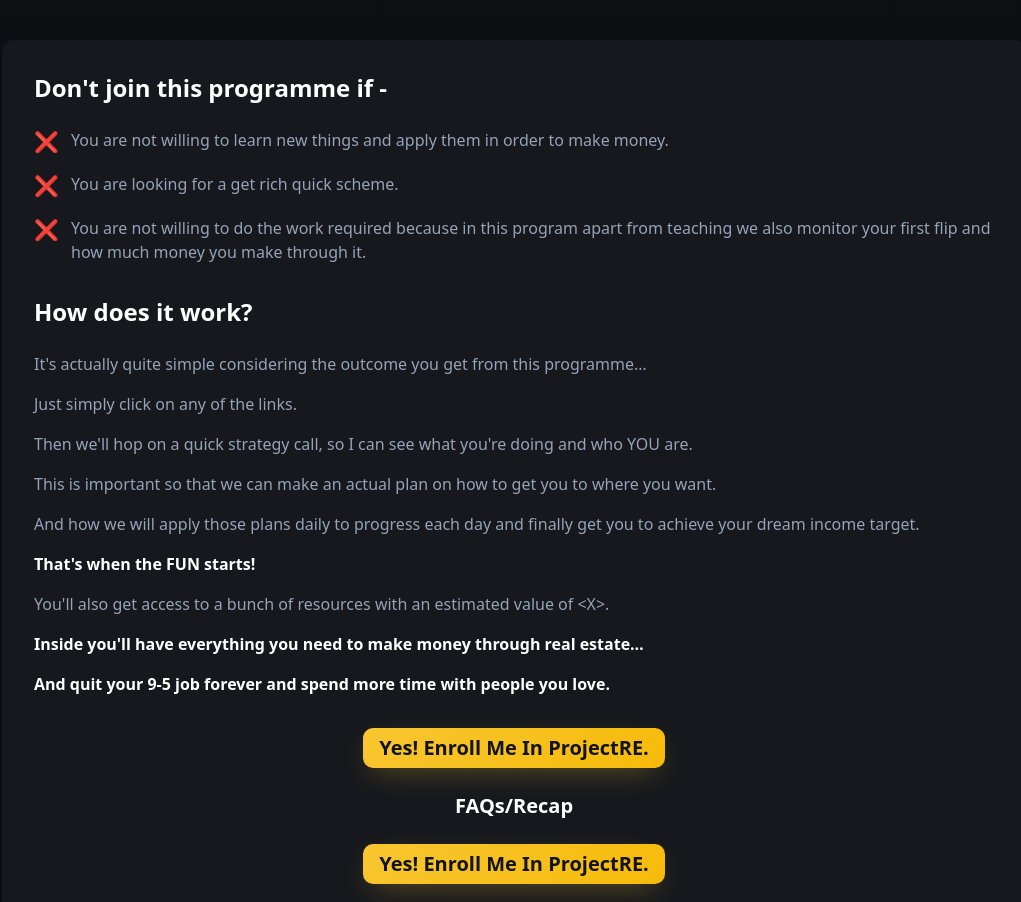
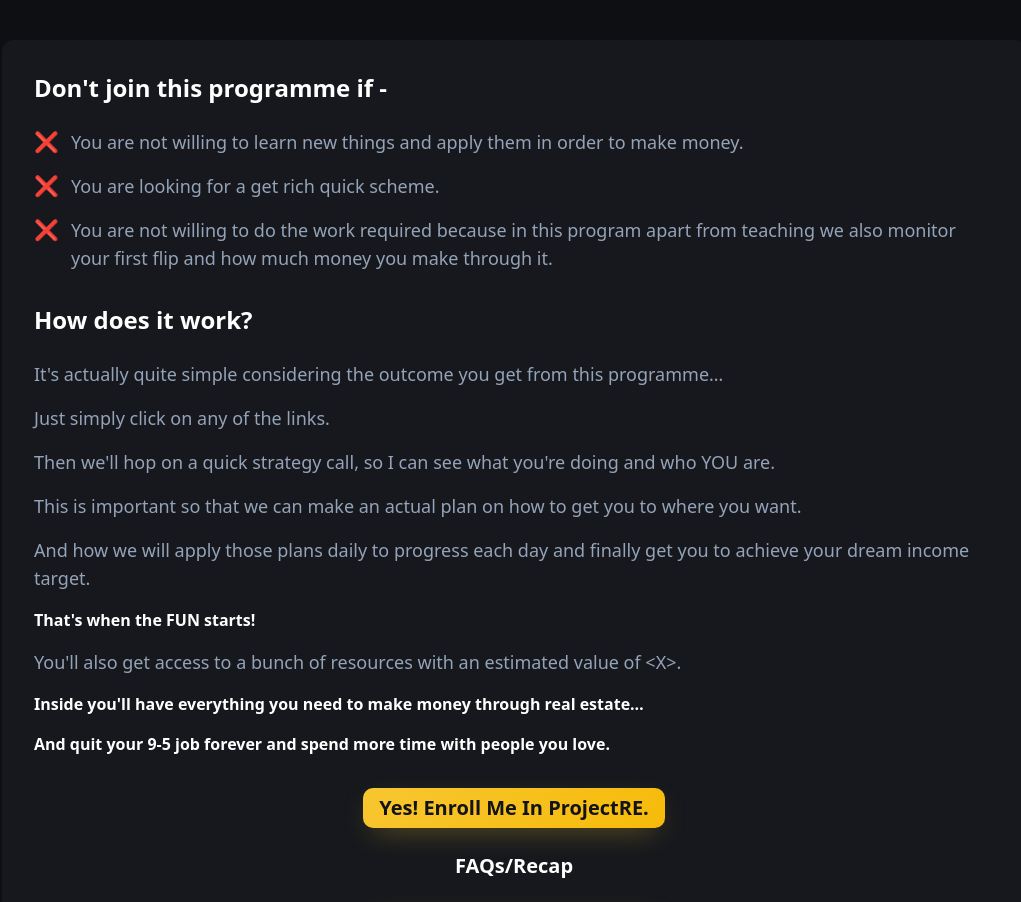
Before and after one commit to AnantGH/sales-page-clone-studio, a React (Vite) app: page / in a window 1280 px wide. Shown: the part 7140-8042 px from the top of the page, without its empty margins (126-1147 px from the left). Built offline with nearby package versions, Linux system fonts and the light colour scheme.

Commit message:
Increase font size for QualificationSection text content
cgen-8ba6041746d24cc2a7ec2f0372fe9662

```diff
--- a/src/components/QualificationSection.tsx
+++ b/src/components/QualificationSection.tsx
@@ -9,40 +9,40 @@ const QualificationSection = () => {
         <div className="space-y-4 mb-8">
           <div className="flex items-start gap-3">
             <span className="text-red-500 text-xl font-bold">❌</span>
-            <p className="text-muted-foreground">You are not willing to learn new things and apply them in order to make money.</p>
+            <p className="text-muted-foreground text-lg">You are not willing to learn new things and apply them in order to make money.</p>
           </div>
 
           <div className="flex items-start gap-3">
             <span className="text-red-500 text-xl font-bold">❌</span>
-            <p className="text-muted-foreground">You are looking for a get rich quick scheme.</p>
+            <p className="text-muted-foreground text-lg">You are looking for a get rich quick scheme.</p>
           </div>
 
           <div className="flex items-start gap-3">
             <span className="text-red-500 text-xl font-bold">❌</span>
-            <p className="text-muted-foreground">You are not willing to do the work required because in this program apart from teaching we also monitor your first flip and how much money you make through it.</p>
+            <p className="text-muted-foreground text-lg">You are not willing to do the work required because in this program apart from teaching we also monitor your first flip and how much money you make through it.</p>
           </div>
         </div>
 
         <h2 className="text-2xl font-bold text-white mb-6">How does it work?</h2>
 
         <div className="space-y-4 mb-8">
-          <p className="text-muted-foreground">
+          <p className="text-muted-foreground text-lg">
             It's actually quite simple considering the outcome you get from this programme…
           </p>
 
-          <p className="text-muted-foreground">
+          <p className="text-muted-foreground text-lg">
             Just simply click on any of the links.
           </p>
 
-          <p className="text-muted-foreground">
+          <p className="text-muted-foreground text-lg">
             Then we'll hop on a quick strategy call, so I can see what you're doing and who YOU are.
           </p>
 
-          <p className="text-muted-foreground">
+          <p className="text-muted-foreground text-lg">
             This is important so that we can make an actual plan on how to get you to where you want.
           </p>
 
-          <p className="text-muted-foreground">
+          <p className="text-muted-foreground text-lg">
             And how we will apply those plans daily to progress each day and finally get you to achieve your dream income target.
           </p>
 
@@ -50,7 +50,7 @@ const QualificationSection = () => {
             That's when the FUN starts!
           </p>
 
-          <p className="text-muted-foreground">
+          <p className="text-muted-foreground text-lg">
             You'll also get access to a bunch of resources with an estimated value of &lt;X&gt;.
           </p>
 
```
